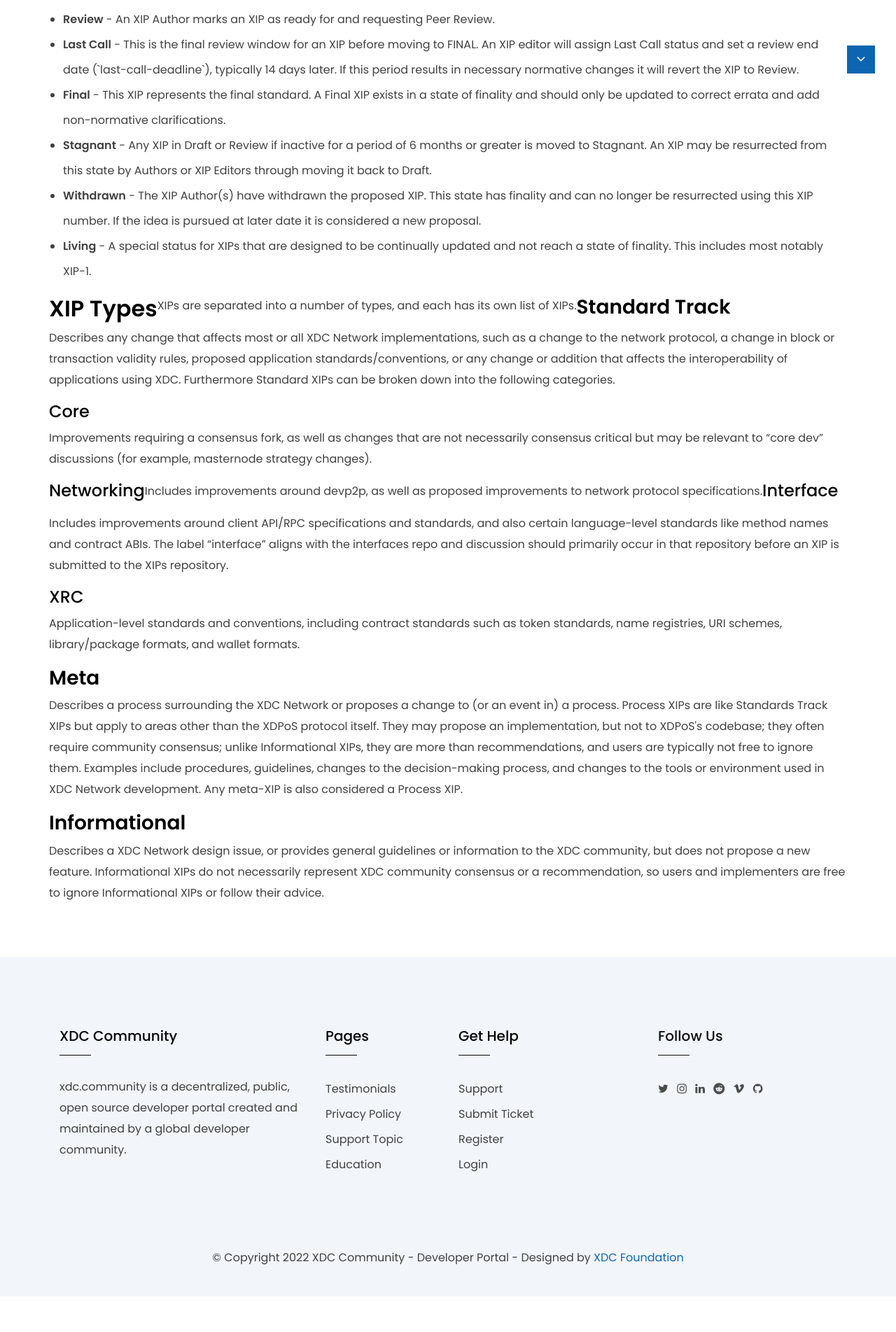
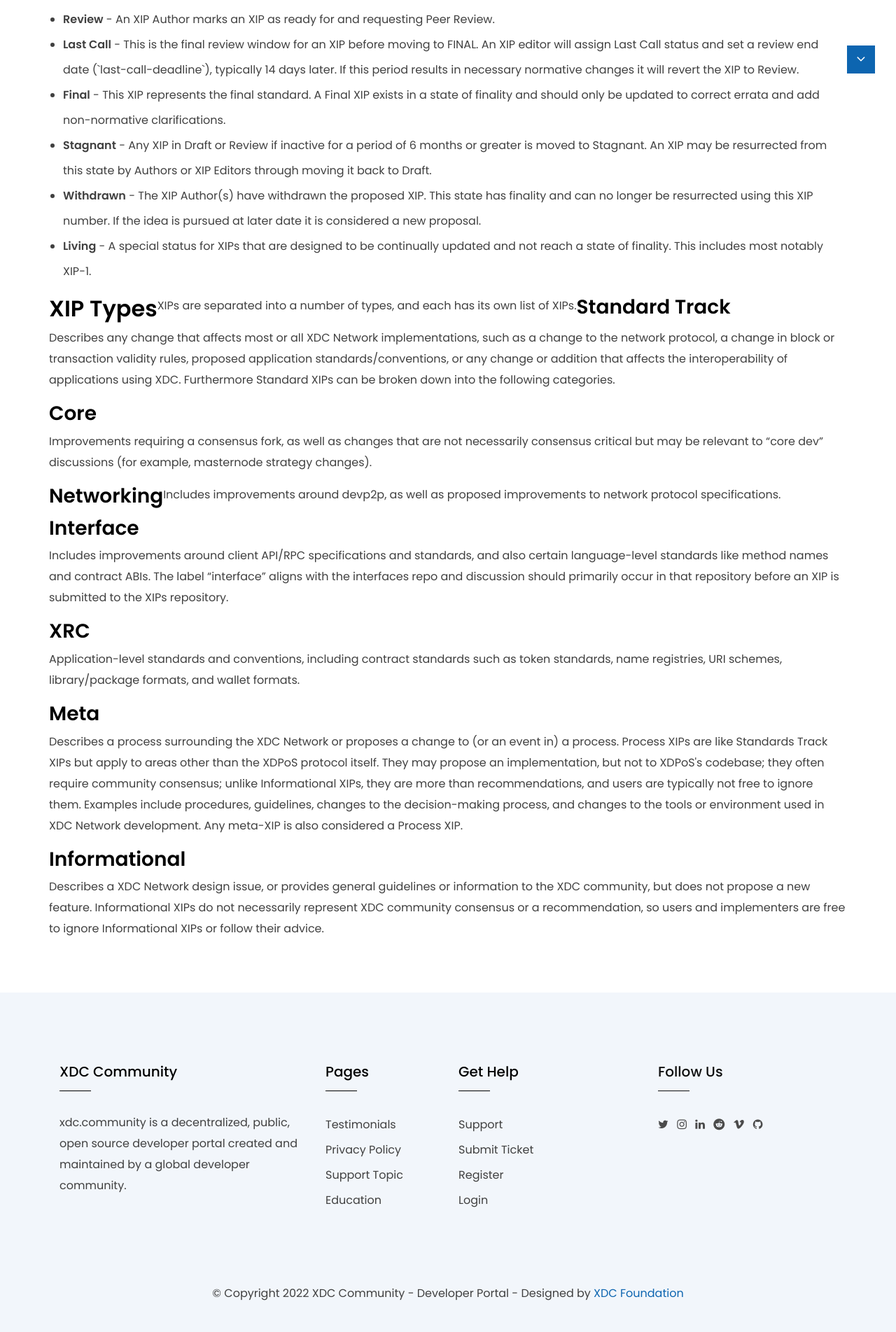
Before and after one commit to XDC-Community/XDC-Community.github.io, a Jekyll site: the page built from pages/xips.html, in a window 1280 px wide. Shown: the part 765-2668 px from the top of the page at 70% size. Built offline with Jekyll 4.4.1, drawn with Linux system fonts in a browser that asks for light colours; before the commit the page ends 2617 px from its top, so only the background shows below that.

```diff
--- a/pages/xips.html
+++ b/pages/xips.html
@@ -34,16 +34,16 @@ keywords: "responsive,jekyll,minimal template"
                 <h3>Standard Track</h3>
                   <p>Describes any change that affects most or all XDC Network implementations, such as a change to the network protocol, a change in block or transaction validity rules, proposed application standards/conventions, or any change or addition that affects the interoperability of applications using XDC. Furthermore Standard XIPs can be broken down into the following categories.</p>
 
-                <h4>Core</h4>
+                <h3>Core</h3>
                   <p>Improvements requiring a consensus fork, as well as changes that are not necessarily consensus critical but may be relevant to “core dev” discussions (for example, masternode strategy changes).</p>
 
-                <h4>Networking</h4>
+                <h3>Networking</h3>
                   <p>Includes improvements around devp2p, as well as proposed improvements to network protocol specifications.</p>
 
-                <h4>Interface</h4>
+                <h3>Interface</h3>
                   <p>Includes improvements around client API/RPC specifications and standards, and also certain language-level standards like method names and contract ABIs. The label “interface” aligns with the interfaces repo and discussion should primarily occur in that repository before an XIP is submitted to the XIPs repository.</p>
 
-                <h4>XRC</h4>
+                <h3>XRC</h3>
                 <p>Application-level standards and conventions, including contract standards such as token standards, name registries, URI schemes, library/package formats, and wallet formats.</p>
 
                 <h3>Meta</h3>
```
